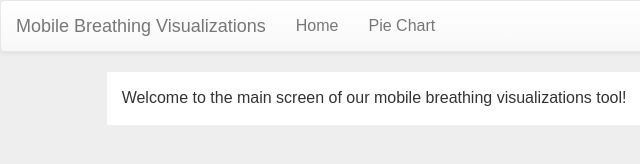
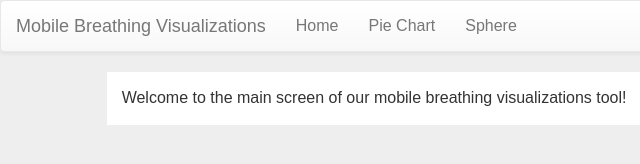
Before and after one commit to tchuanromanee/Mobile-Breathing-Visualizations-App, a plain HTML site: page index.html in a window 1280 px wide. Shown: the full height of the page, 0-640 px from the left. Drawn offline with nearby package versions, Linux system fonts and the light colour scheme.

Commit message:
Update navbar links

```diff
--- a/index.html
+++ b/index.html
@@ -21,6 +21,7 @@
     <ul class="nav navbar-nav">
       <li><a href="index.html">Home</a></li>
       <li><a href="/visuals/pie.html">Pie Chart</a></li>
+      <li><a href="/visuals/sphere.html">Sphere</a></li>
 </ul>
 
   </div>
```
Also changed, not shown: visuals/sphere.html (+1 -0 lines).
